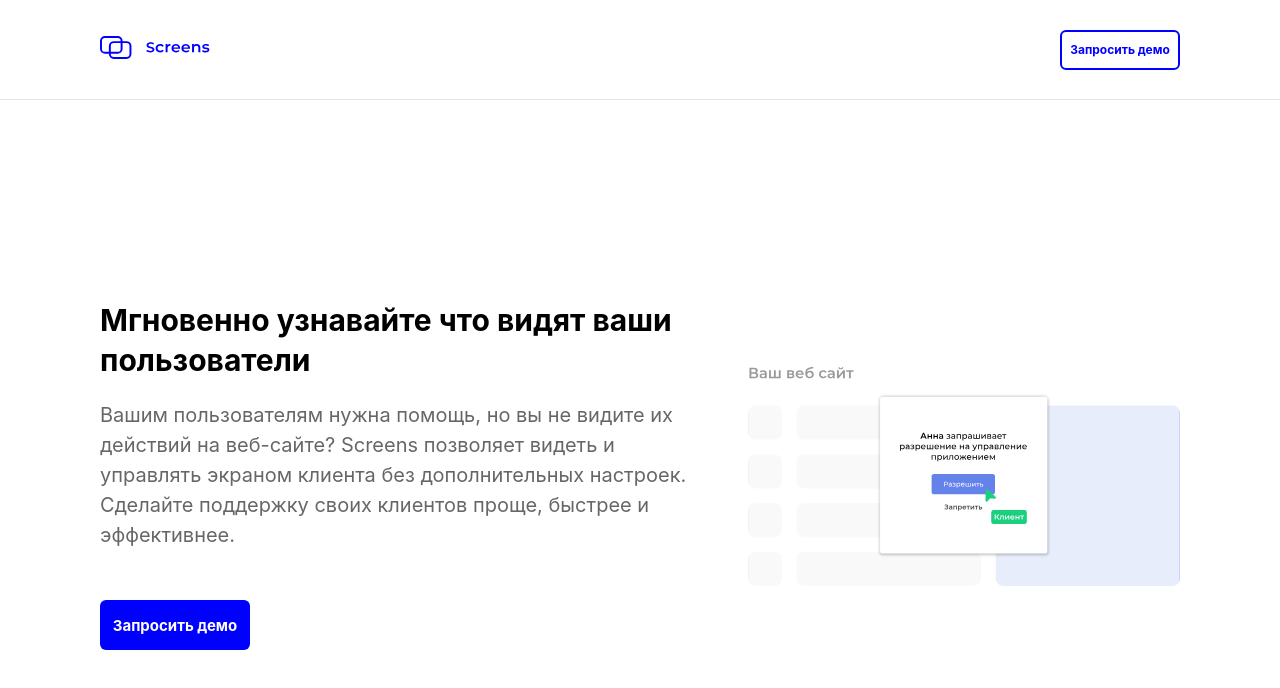
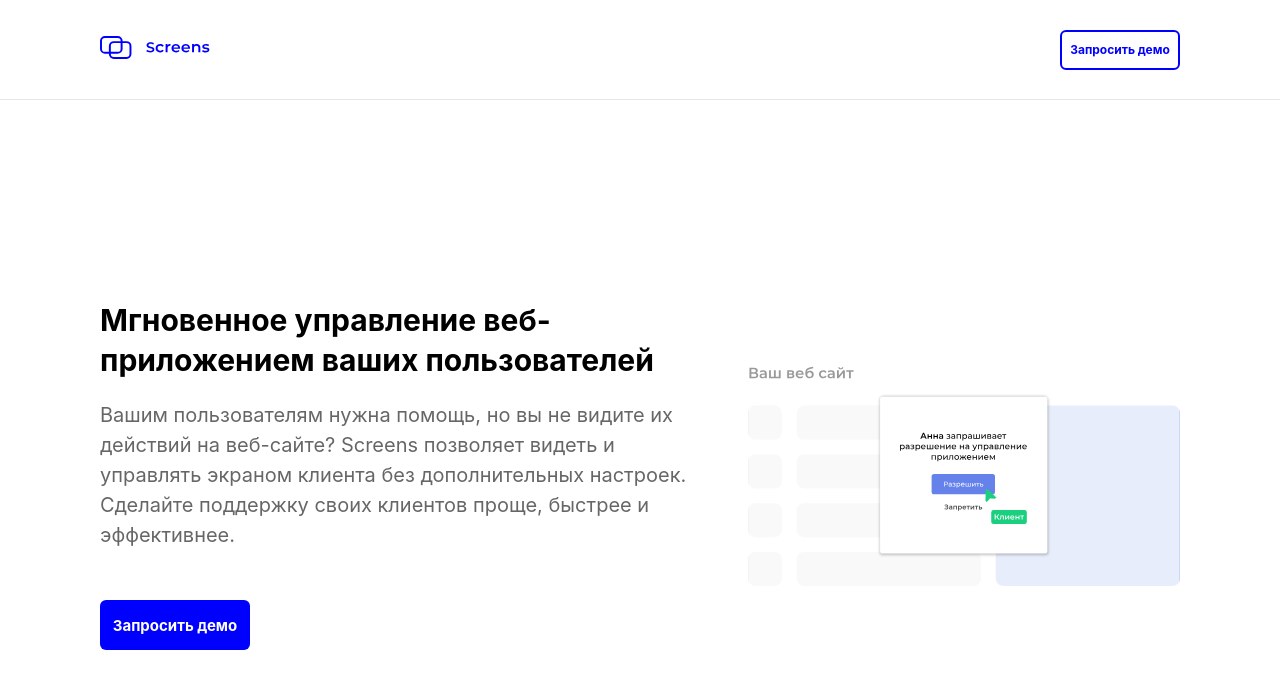
Before and after one commit to screens-company/landing-app, a React (Create React App) app: page / in a window 1280 px wide. Shown: the top 688 px of the page. Built offline with nearby package versions, Linux system fonts and the light colour scheme.

Commit message:
fix text

```diff
--- a/src/AboutApp/AboutApp.tsx
+++ b/src/AboutApp/AboutApp.tsx
@@ -51,7 +51,7 @@ export class AboutApp extends React.PureComponent<IProps> {
     return (
       <Wrapper>
         <Text>
-          <Title>Мгновенно узнавайте что видят ваши пользователи</Title>
+          <Title>Мгновенное управление веб-приложением ваших пользователей</Title>
           <Description>
             Вашим пользователям нужна помощь, но вы не видите их действий на веб-сайте? Screens позволяет видеть и управлять экраном клиента без дополнительных настроек. Сделайте поддержку своих клиентов проще, быстрее и эффективнее.
           </Description>
```
Also changed, not shown: 2 other files (tests, documents, lock files or other folders).
